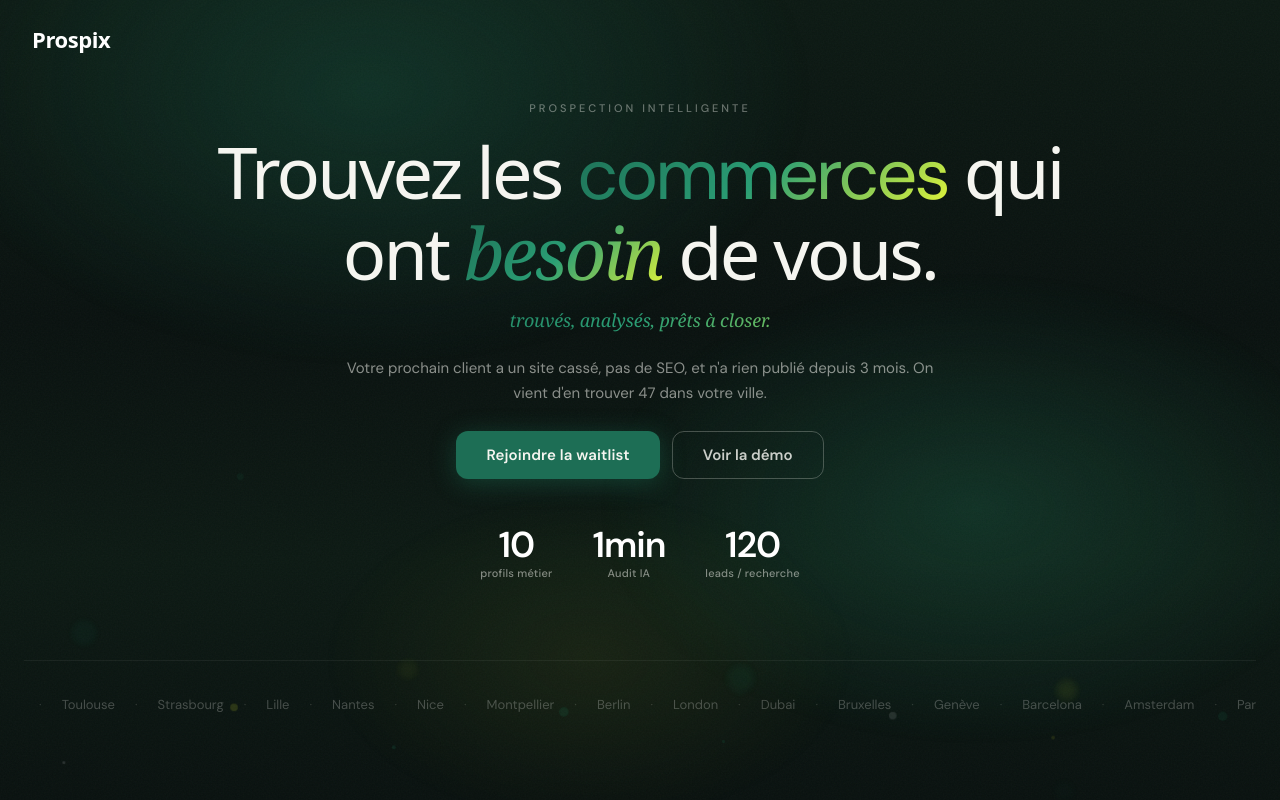
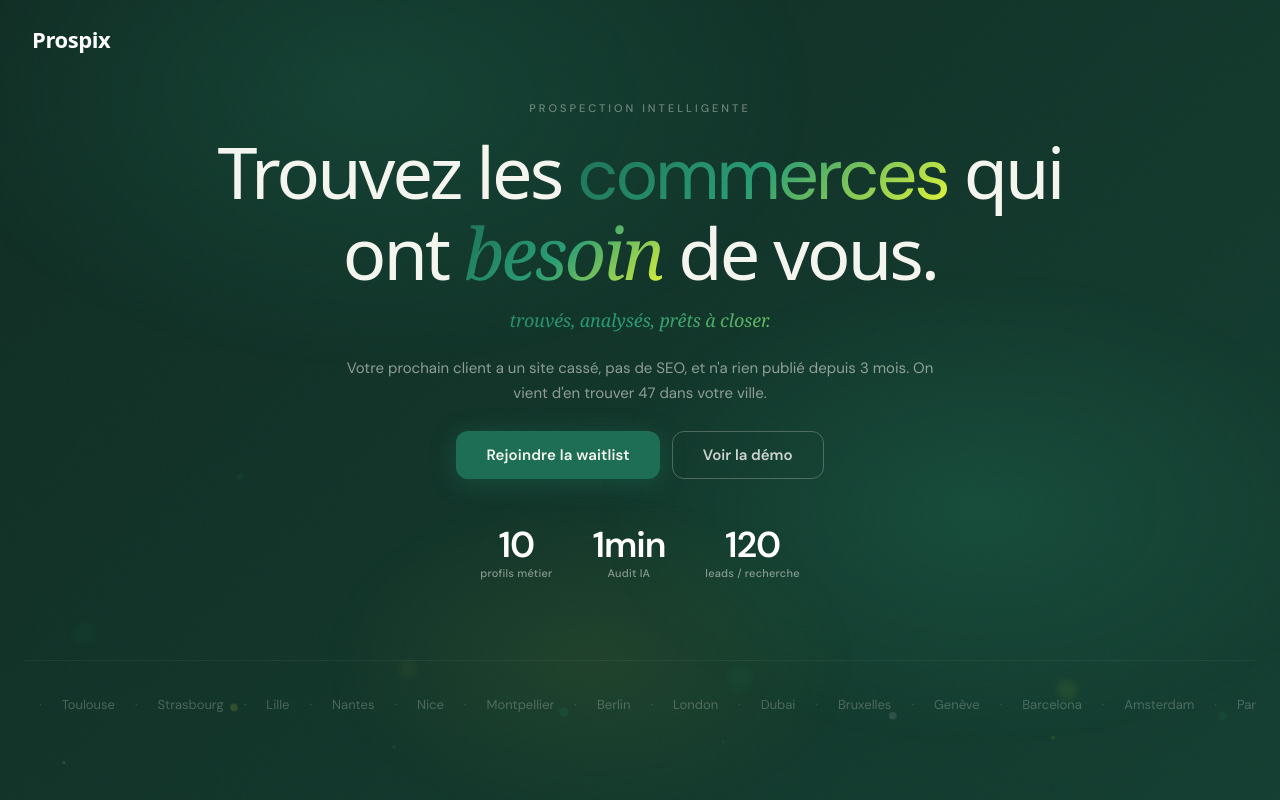
Before and after one commit to rached94-glitch/-prospix-landing, a React (Vite) app in the folder landing-page/: page / in a window 1280 px wide. Shown: the top 800 px of the page. Built offline with nearby package versions, Linux system fonts and the light colour scheme; a web font is replaced by a local one.

Commit message:
fix: restore animated gradient background

```diff
--- a/landing-page/src/index.css
+++ b/landing-page/src/index.css
@@ -12,8 +12,9 @@ html {
 
 body {
   font-family: 'DM Sans', system-ui, sans-serif;
-  background: linear-gradient(180deg, #0D1A14 0%, #0A1210 40%, #0D1A14 70%, #0A1210 100%);
-  background-attachment: fixed;
+  background: linear-gradient(-45deg, #0A0F0D, #1D6E55, #0A0F0D, #1a3a2a);
+  background-size: 400% 400%;
+  animation: gradientMove 15s ease infinite;
   color: #F5F5F0;
   -webkit-font-smoothing: antialiased;
   -moz-osx-font-smoothing: grayscale;
@@ -130,6 +131,12 @@ input, textarea {
   to   { transform: translateX(-50%); }
 }
 
+@keyframes gradientMove {
+  0%   { background-position: 0% 50%; }
+  50%  { background-position: 100% 50%; }
+  100% { background-position: 0% 50%; }
+}
+
 @keyframes gradientMove1 {
   0%, 100% { transform: translate(0px,   0px); }
   33%       { transform: translate(50px, -30px); }
```
